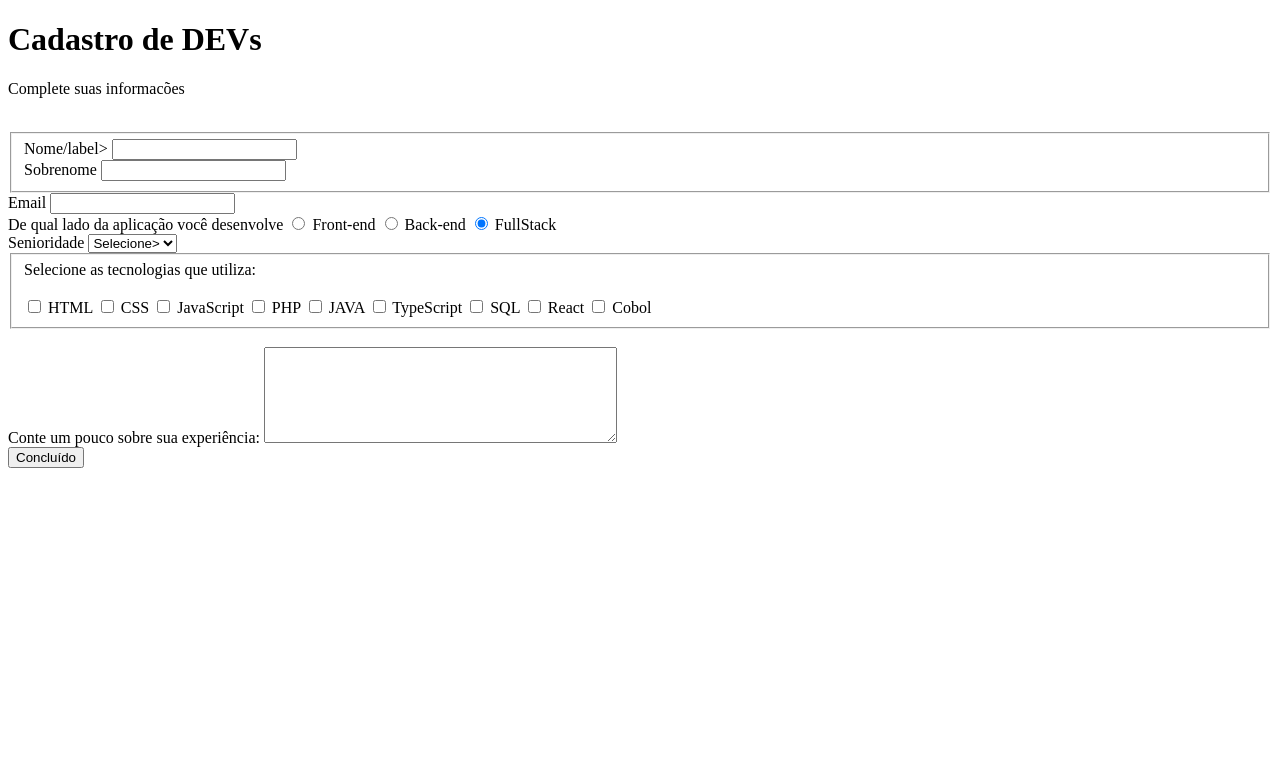
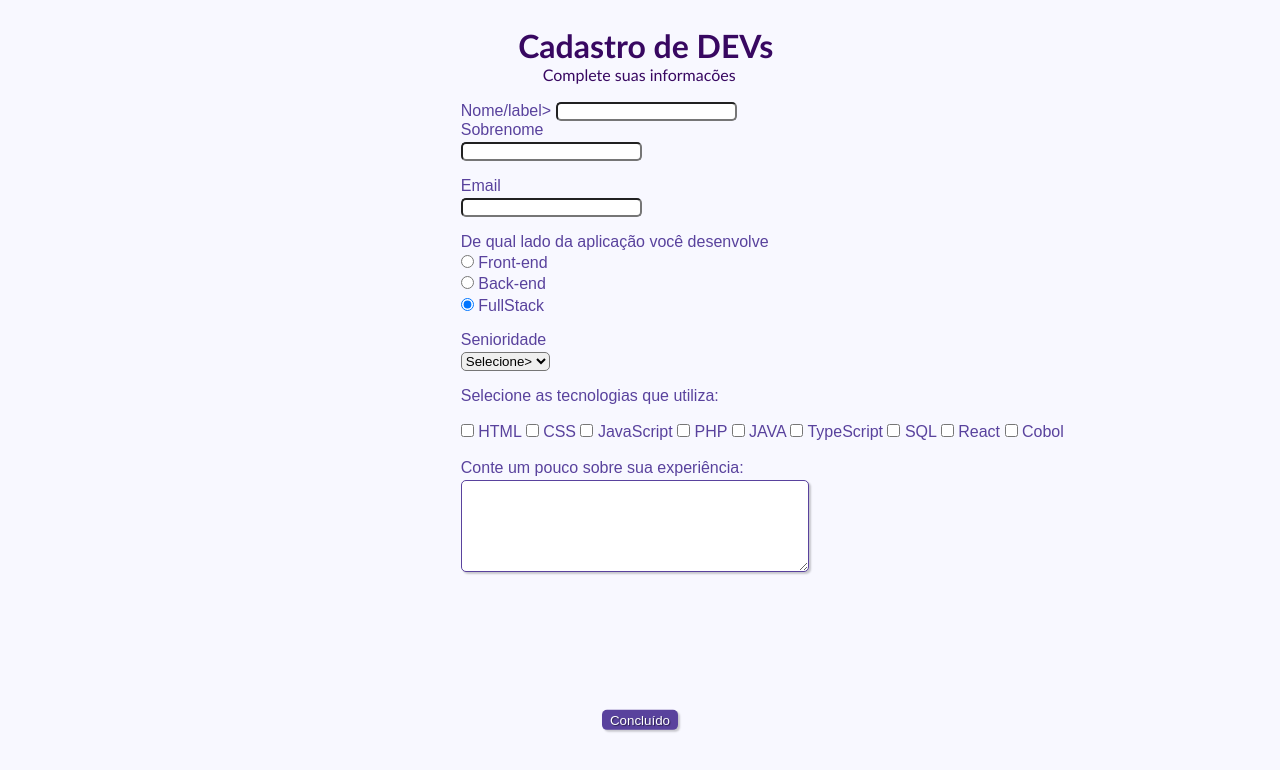
Before and after one commit to Stevaoo/Fomularios, a plain HTML site: page Formulário01/index.html in a window 1280 px wide. Drawn offline with Linux system fonts and the light colour scheme.

Commit message:
Tudo pronto

```diff
--- a/Formulário01/index.html
+++ b/Formulário01/index.html
@@ -56,7 +56,7 @@
         </div class="campo">
 
         <fieldset class="grupo">
-            <div class="campo">
+            <div class="checkbox">
                 <label for="Selecione">Selecione as tecnologias que utiliza: <strong></strong> </label><br><br>
                 <input type="checkbox" name="tecnologia1 " value="HTML">
                 <label for="tecnologia1">HTML</label>
@@ -84,7 +84,7 @@
             <label for="sobrevocê">Conte um pouco sobre sua experiência: <strong></strong> </label>
             <textarea rows="6" style="width: 26em;" name="experiência" id="experiência"></textarea>
         </div class="campo">
-        <button class="button" type="submit">Concluído</button>
+        <button class="botao" type="submit">Concluído</button>
 
     </form>
 </body>
--- a/Formulário01/style.css
+++ b/Formulário01/style.css
@@ -0,0 +1,91 @@
+*{
+    margin: 0;
+    padding: 0;
+}
+
+#titulo{
+    font-family: 'Gill Sans', 'Gill Sans MT', Calibri, 'Trebuchet MS', sans-serif;
+    color: #380861;
+    margin-left: 7%;
+}
+
+#subtitulo{
+    font-family: 'Gill Sans', 'Gill Sans MT', Calibri, 'Trebuchet MS', sans-serif;
+    color: #380861;
+    margin-left: 10%;
+}
+
+fieldset{
+    border: 0;
+}
+
+body{
+    background-color: ghostwhite;
+    font-family: sans-serif;
+    font-size: 1em;
+    color: #59429d;
+    margin-left: 36%;
+    margin-top: 2%;
+    justify-content: center;
+}
+
+input,select,textarea,button{
+    border-radius: 5px;
+}
+
+.campo{
+    margin-bottom: 1em;
+}
+
+.campo label{
+    margin-bottom: 0.2em;
+    color: #59429d;
+    display: block;
+}
+
+fieldset.grupo .campo{
+    float: left;
+    margin-right: 1em;
+}
+
+.campo input .campo select, .campo textarea{
+    padding: 0,2em;
+    border: 1px solid #59429d;
+    box-shadow: 2px 2px 2px rgba(0,0,0,0.2);
+    display: block;
+}
+
+.campo select option{
+    padding-right: 1em;
+}
+
+.campo input:focus, .campo select:focus, .campo textarea:focus{
+    background: white;
+}
+
+.botao{
+    font-size: 1.2;
+    background: #59429d;
+    border: 0;
+    margin-bottom: 1em;
+    color: white;
+    padding: 0.2em 0.6em;
+    box-shadow: 2px 2px 2px rgba(0,0,0,0.2);
+    text-shadow: 1px 1px 1px rgba(0,0,0,0.5);
+    position: absolute;
+    top: 90%;
+    left: 50%;
+    margin-right: -50%;
+    transform: translate(-50%, -50%);
+}
+
+.botao:hover{
+    background: #b35dff;
+    color: black;
+    box-shadow: 2px 2px 2px rgba(0,0,0,0.2);
+    text-shadow: none;
+}
+
+#checkbox{
+    display: inline-block;
+}
```
